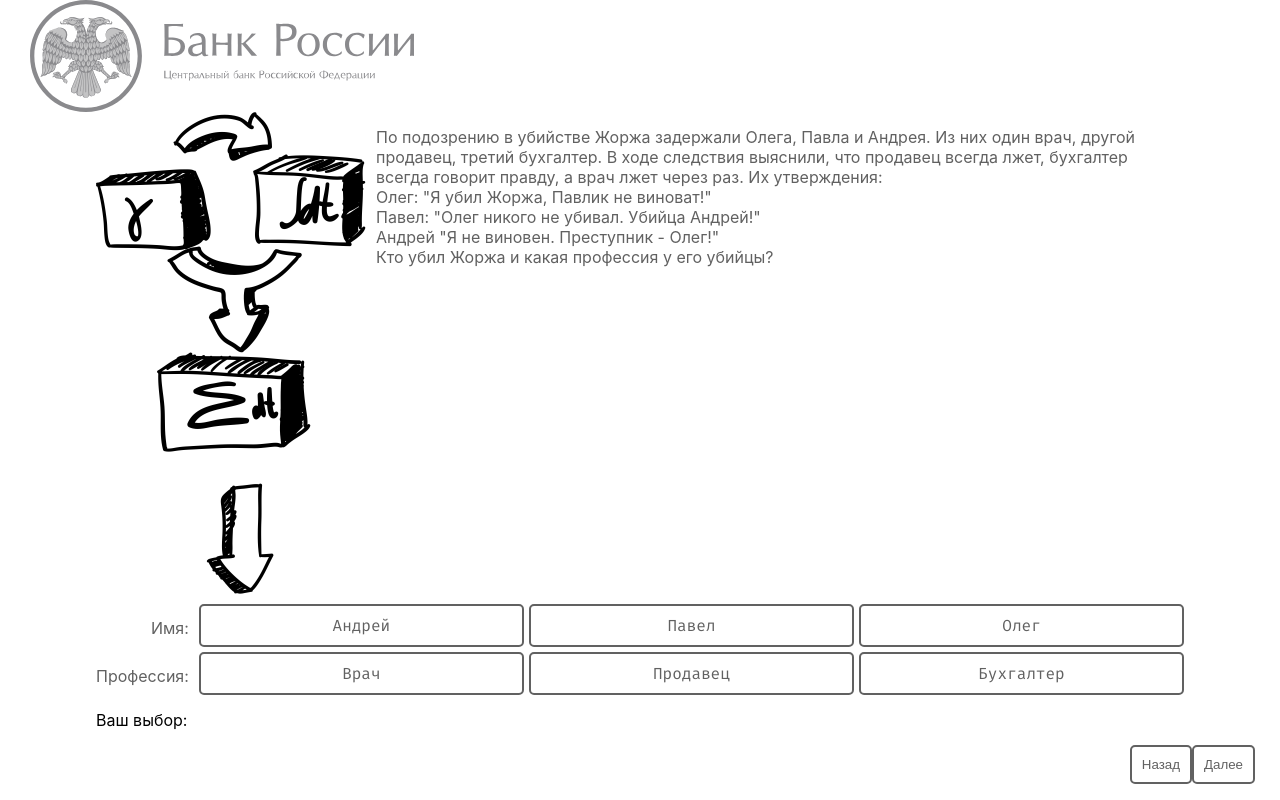
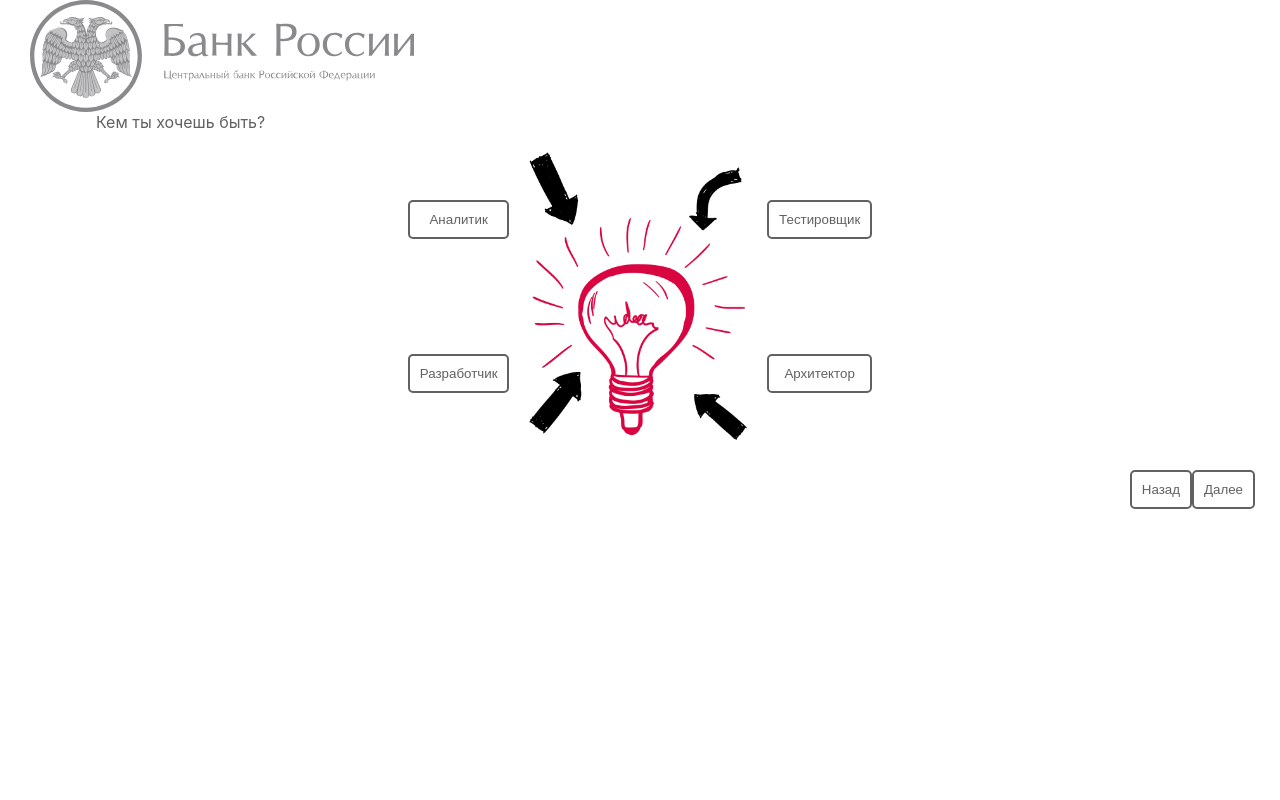
Before and after one commit to DanilaLeontyev/carier-day, a React (Create React App) app: page / in a window 1280 px wide. Built offline with nearby package versions, Linux system fonts and the light colour scheme.

Commit message:
add some styling and youwant button logick

```diff
--- a/src/App.tsx
+++ b/src/App.tsx
@@ -18,7 +18,7 @@
   constructor(props: any) {
     super(props);
     this.state = {
-      questionNumber: 4
+      questionNumber: 5
     };
   }
 
@@ -151,11 +151,7 @@
       }
 
       case 6: {
-        return (
-          <button className="button" onClick={this.prevPage}>
-            Назад
-          </button>
-        );
+        return <></>;
       }
 
       default: {
--- a/src/component/Analitic.css
+++ b/src/component/Analitic.css
@@ -10,6 +10,7 @@
 .Analitic--text {
   margin-top: 15px;
   margin-bottom: 15px;
+  text-align: left;
 }
 
 .Analitic--buttonContainer {
--- a/src/component/Analitic.tsx
+++ b/src/component/Analitic.tsx
@@ -36,13 +36,13 @@
           <img src={chain} alt="chain" className="Analitic--pic" />
           <p className="Analitic--text">
             По подозрению в убийстве Жоржа задержали Олега, Павла и Андрея. Из
-            них один врач, другой продавец, третий бухгалтер. В ходе следствия
-            выяснили, что продавец всегда лжет, бухгалтер всегда говорит правду,
-            а врач лжет через раз. Их утверждения: <br />
+            них один врач, другой продавец, третий бухгалтер. <br />В ходе
+            следствия выяснили, что продавец всегда лжет, бухгалтер всегда
+            говорит правду, а врач лжет через раз. Их утверждения: <br />
             Олег: "Я убил Жоржа, Павлик не виноват!" <br />
             Павел: "Олег никого не убивал. Убийца Андрей!" <br />
             Андрей "Я не виновен. Преступник - Олег!" <br />
-            Кто убил Жоржа и какая профессия у его убийцы?
+            Кто убил Жоржа и какая у него профессия?
           </p>
         </div>
 
--- a/src/component/Leave.css
+++ b/src/component/Leave.css
@@ -1,5 +1,5 @@
 .Leave--pic {
-  width: 30%;
+  width: 50%;
   margin: 0 auto;
   margin-top: 30px;
 }
--- a/src/component/YouWant.css
+++ b/src/component/YouWant.css
@@ -2,12 +2,26 @@
   display: flex;
   flex-direction: row;
   justify-content: center;
+  margin-top: 20px;
+  margin-bottom: 30px;
+}
+
+.button__selected {
+  background-color: red;
 }
 
 .choose--column {
   display: flex;
   flex-direction: column;
   justify-content: space-around;
+}
+
+.choose--column .button {
+  margin-bottom: 20px;
+}
+
+.choose--column .button:last-child {
+  margin-bottom: 0;
 }
 
 .choose--column:first-child {
--- a/src/component/YouWant.tsx
+++ b/src/component/YouWant.tsx
@@ -3,21 +3,35 @@
 import lamp from '../assets/lamp.png';
 
 class YouWant extends Component<any> {
+  chooseProf = (e: any) => {
+    e.target.className += ' button__selected';
+
+    console.log(e.target.className);
+  };
+
   render() {
     return (
       <div className="YouWant">
         <p>Кем ты хочешь быть?</p>
         <div className="YouWant--choose">
           <div className="choose--column">
-            <button className="button">Аналитик</button>
-            <button className="button">Разработчик</button>
+            <button className="button" onClick={this.chooseProf}>
+              Аналитик
+            </button>
+            <button className="button" onClick={this.chooseProf}>
+              Разработчик
+            </button>
           </div>
 
           <img className="YouWant--pic" src={lamp} alt="lamp" />
 
           <div className="choose--column">
-            <button className="button">Тестировщик</button>
-            <button className="button">Архитектор</button>
+            <button className="button" onClick={this.chooseProf}>
+              Тестировщик
+            </button>
+            <button className="button" onClick={this.chooseProf}>
+              Архитектор
+            </button>
           </div>
         </div>
       </div>
```
